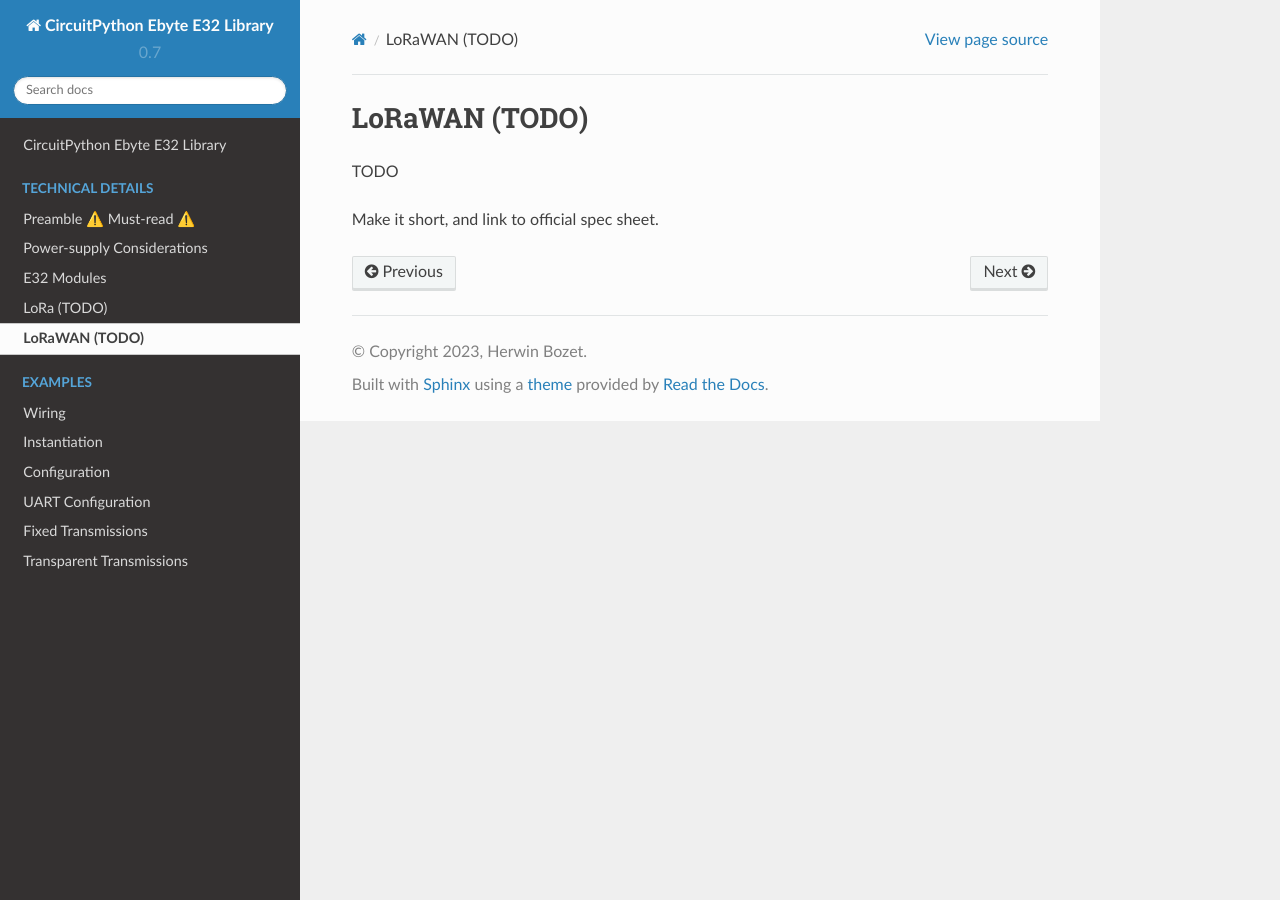
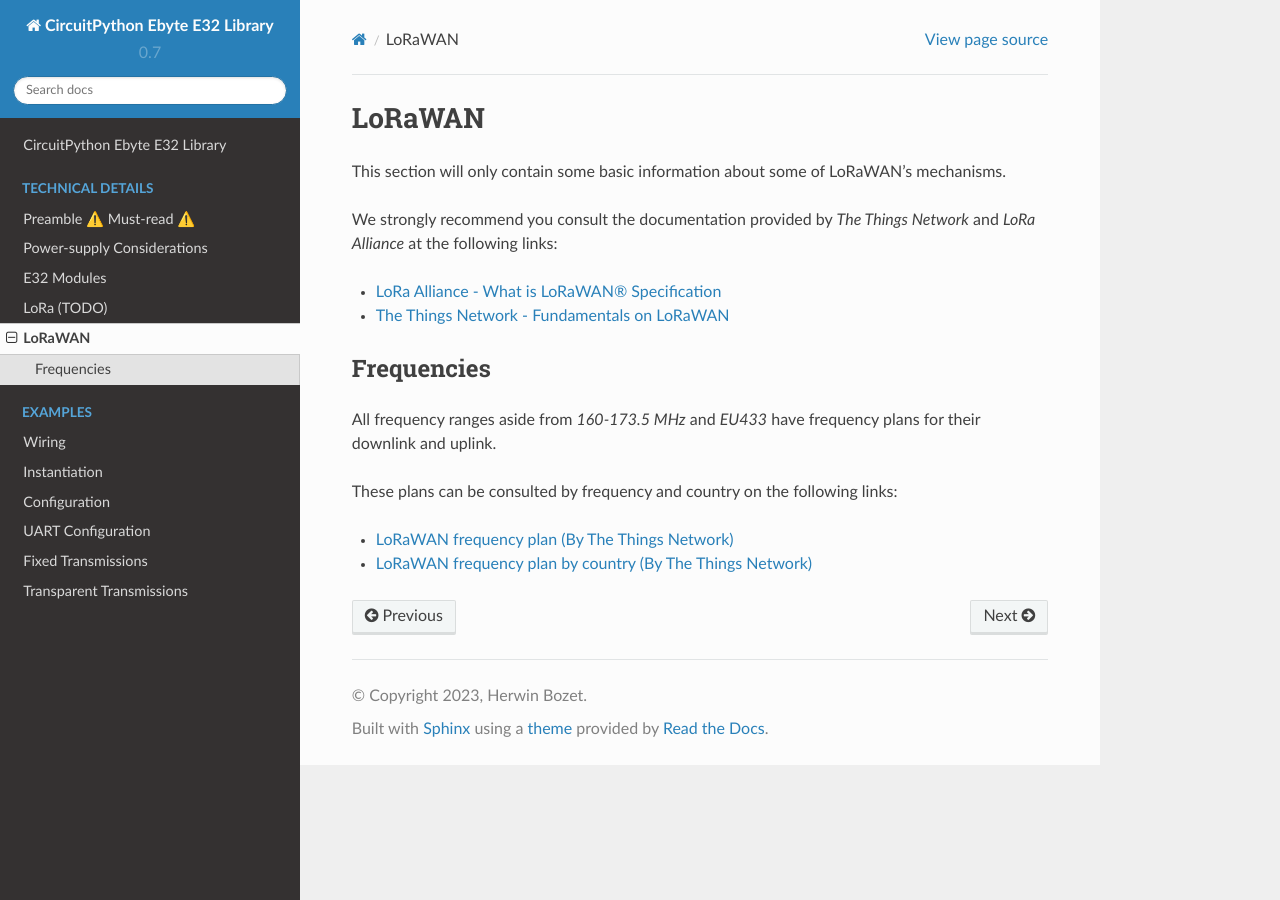
Before and after one commit to aziascreations/CircuitPython-Ebyte-E32, a Sphinx documentation site: the page built from docs/technical_details_lorawan.rst, in a window 1280 px wide. Built offline with Sphinx 7.4.7 and the Read the Docs theme 2.0.0, drawn with Linux system fonts in a browser that asks for light colours.

Commit message:
Update tag-release.yml, extra_styles.css, and 3 more files...

```diff
--- a/docs/_static/extra_styles.css
+++ b/docs/_static/extra_styles.css
@@ -1,3 +1,11 @@
 img {
     border-radius: 1rem;
 }
+
+.image-caption {
+    display: block;
+    width: 100%;
+    text-align: center;
+    margin: 0;
+    opacity: 75%;
+}
--- a/docs/examples_wiring.rst
+++ b/docs/examples_wiring.rst
@@ -14,7 +14,7 @@ TODO
    :alt: Picture of a E32-433T20D connected to an ESP32-S3.
    :align: center
 
-:raw-html:`<br>`
+:raw-html:`<span class="image-caption">[Insert caption here...]</span>`
 
 STM32 Black Pill
 ^^^^^^^^^^^^^^^^
@@ -43,7 +43,7 @@ The MCU's `USART1` pins are both used out-of-the-box, so we'll need to use the `
    :alt: Picture of a E32-433T20D connected to a STM32F411CE Black Pill.
    :align: center
 
-:raw-html:`<br>`
+:raw-html:`<span class="image-caption">[Insert caption here...]</span>`
 
 Other boards
 ^^^^^^^^^^^^
--- a/docs/introduction.rst
+++ b/docs/introduction.rst
@@ -58,7 +58,7 @@ Recommended Links
 ^^^^^^^^^^^^^^^^^
 * `LoRa and LoRaWAN quick overview  (By SemTech) <https://lora-developers.semtech.com/documentation/tech-papers-and-guides/lora-and-lorawan>`_
 
-* `LoRa frequency plan by country (By The Things Network) <https://www.thethingsnetwork.org/docs/lorawan/frequencies-by-country/>`_
+* `LoRaWAN frequency plan by country (By The Things Network) <https://www.thethingsnetwork.org/docs/lorawan/frequencies-by-country/>`_
 
 * `LoRa RF modulation basics  (On wiki.lahoud.fr) <http://wiki.lahoud.fr/lib/exe/fetch.php?media=an1200.22.pdf>`_
 
--- a/docs/technical_details_lorawan.rst
+++ b/docs/technical_details_lorawan.rst
@@ -1,5 +1,23 @@
-LoRaWAN (TODO)
---------------
-TODO
+.. role:: raw-html(raw)
+    :format: html
 
-Make it short, and link to official spec sheet.
+LoRaWAN
+-------
+This section will only contain some basic information about some of LoRaWAN's mechanisms.
+
+We strongly recommend you consult the documentation provided by `The Things Network` and `LoRa Alliance`
+at the following links:
+
+* `LoRa Alliance - What is LoRaWAN® Specification <https://lora-alliance.org/about-lorawan/>`_
+
+* `The Things Network - Fundamentals on LoRaWAN <https://www.thethingsnetwork.org/docs/lorawan/>`_
+
+Frequencies
+^^^^^^^^^^^
+All frequency ranges aside from `160-173.5 MHz` and `EU433` have frequency plans for their downlink and uplink.
+
+These plans can be consulted by frequency and country on the following links:
+
+* `LoRaWAN frequency plan (By The Things Network) <https://www.thethingsnetwork.org/docs/lorawan/frequency-plans/>`_
+
+* `LoRaWAN frequency plan by country (By The Things Network) <https://www.thethingsnetwork.org/docs/lorawan/frequencies-by-country/>`_
```
Also changed, not shown: 1 other file.
